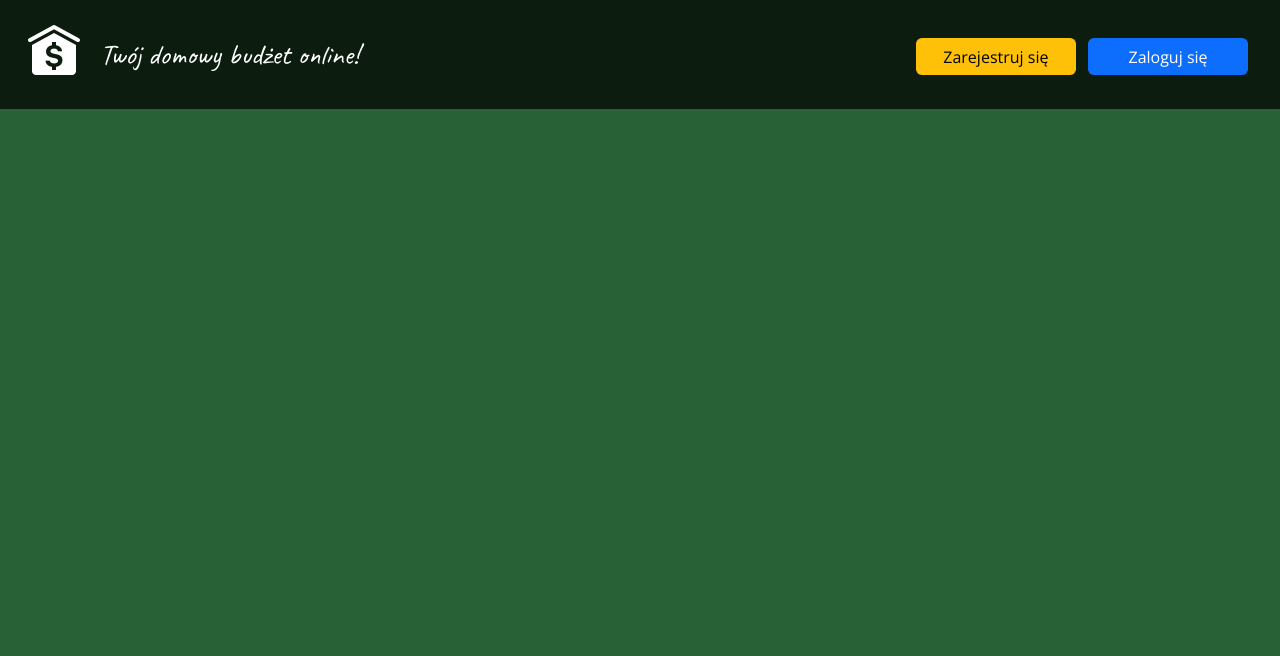
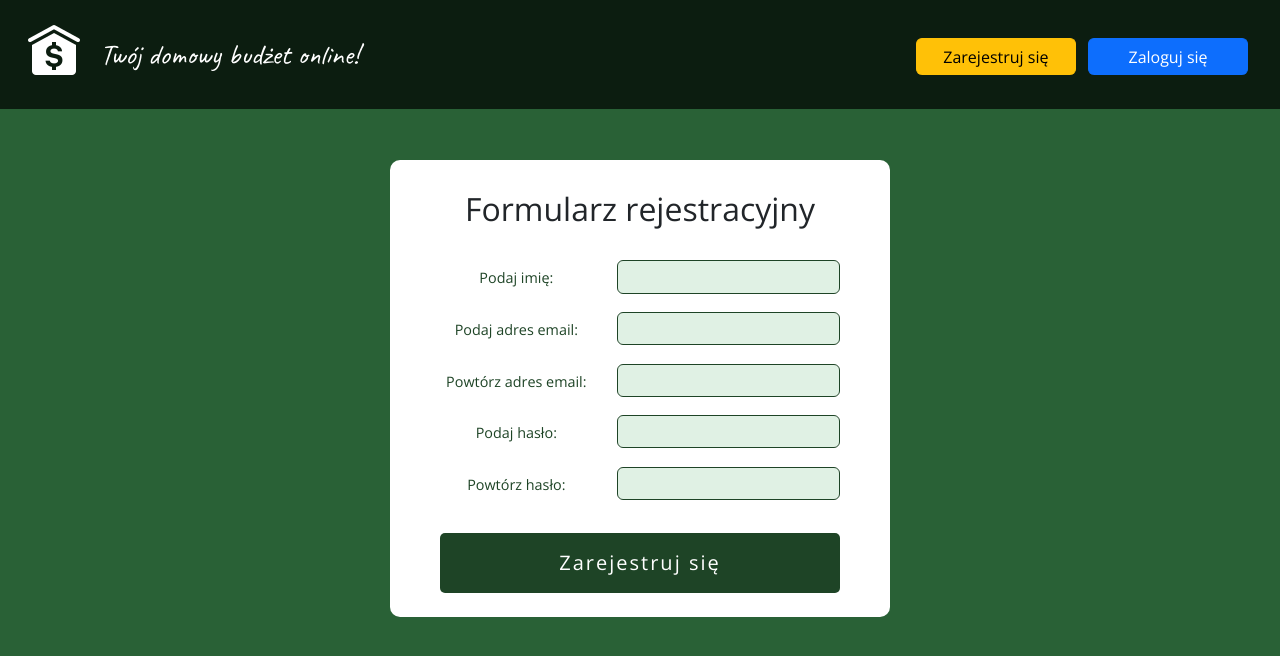
Before and after one commit to gracek333/WebFinancialApplication, a PHP site: page /registration.html in a window 1280 px wide. Shown: the top 656 px of the page. Run offline with PHP 8.4, Linux system fonts and the light colour scheme; some libraries are stand-ins or nearby versions.

Commit message:
Added registration form

```diff
--- a/registration.html
+++ b/registration.html
@@ -42,6 +42,43 @@
 	</div>
   </nav>
 
+  <main class="form-signin pb-4 mb-5">
+    <form>
+	  <h2 class="mb-4">Formularz rejestracyjny</h2>
+	  <div class="row mb-3 pt-2">
+		<label for="inputName" class="col-sm-5 col-form-label">Podaj imię:</label>
+		<div class="col-sm-7">
+		  <input type="text" class="form-control" id="inputName">
+		</div>
+	  </div>
+	  <div class="row mb-3">
+		<label for="inputEmail" class="col-sm-5 col-form-label">Podaj adres email:</label>
+		<div class="col-sm-7">
+		  <input type="email" class="form-control" id="inputEmail">
+		</div>
+	  </div>
+	  <div class="row mb-3">
+	    <label for="repeatEmail" class="col-sm-5 col-form-label">Powtórz adres email:</label>
+		<div class="col-sm-7">
+		  <input type="email" class="form-control" id="repeatEmail">
+		</div>
+	  </div>
+	  <div class="row mb-3">
+		<label for="inputPassword" class="col-sm-5 col-form-label">Podaj hasło:</label>
+		<div class="col-sm-7">
+		  <input type="password" class="form-control" id="inputPassword">
+		</div>
+	  </div>
+	  <div class="row mb-3">
+		<label for="repeatPassword" class="col-sm-5 col-form-label">Powtórz hasło:</label>
+		<div class="col-sm-7">
+		  <input type="password" class="form-control" id="repeatPassword">
+		</div>
+	  </div>
+	  <button class="w-100 btn btn-lg" type="submit">Zarejestruj się</button>
+	</form>
+  </main>
+
   <script src="https://unpkg.com/@popperjs/core@2.4.0/dist/umd/popper.min.js"></script>
   <script src="js/bootstrap.js"></script>
 
--- a/style.css
+++ b/style.css
@@ -34,3 +34,61 @@ body
 	padding-top: 8px;
 	padding-bottom: 15px;
 }
+
+.form-signin
+{
+  width: 100%;
+  max-width: 500px;
+  padding: 30px 50px;
+  margin: auto;
+  margin-top: 160px;
+  background-color: #fff;
+  border-radius: 10px;
+}
+
+.form-signin .checkbox {
+  font-weight: 400;
+}
+
+.form-signin .form-floating:focus-within {
+  z-index: 2;
+}
+
+.form-signin input[type="email"] {
+  margin-bottom: 0;
+}
+
+.form-signin input[type="password"] {
+  margin-bottom: 0;
+}
+
+.form-signin input[type="text"] {
+  margin-top: 0;
+}
+
+.form-signin button[type="submit"] {
+	background-color: #1E4426;
+	font-size: 20px;
+	color: white;
+	padding: 15px 10px;
+	margin-top: 15px;
+	margin-bottom: 0px;
+	border: none;
+	border-radius: 5px;
+	cursor: pointer;
+	letter-spacing: 2px;
+}
+
+.col-form-label
+{
+	color: #1E4426;
+	font-size: 0.9rem;
+}
+
+.form-control
+{
+	background-color: #E0F1E4;
+	color: #666;
+	border: .5px solid #1E4426;
+	font-size: 0.8rem;
+}
```
